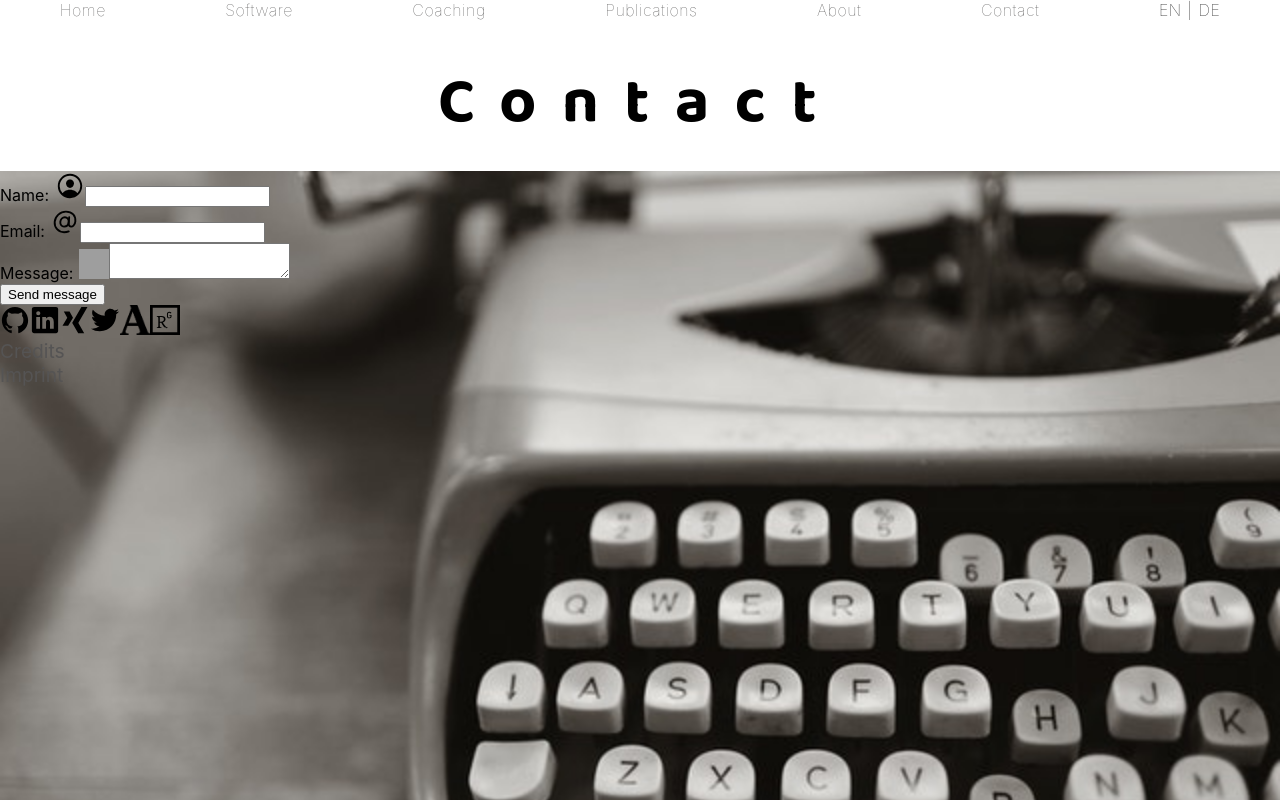
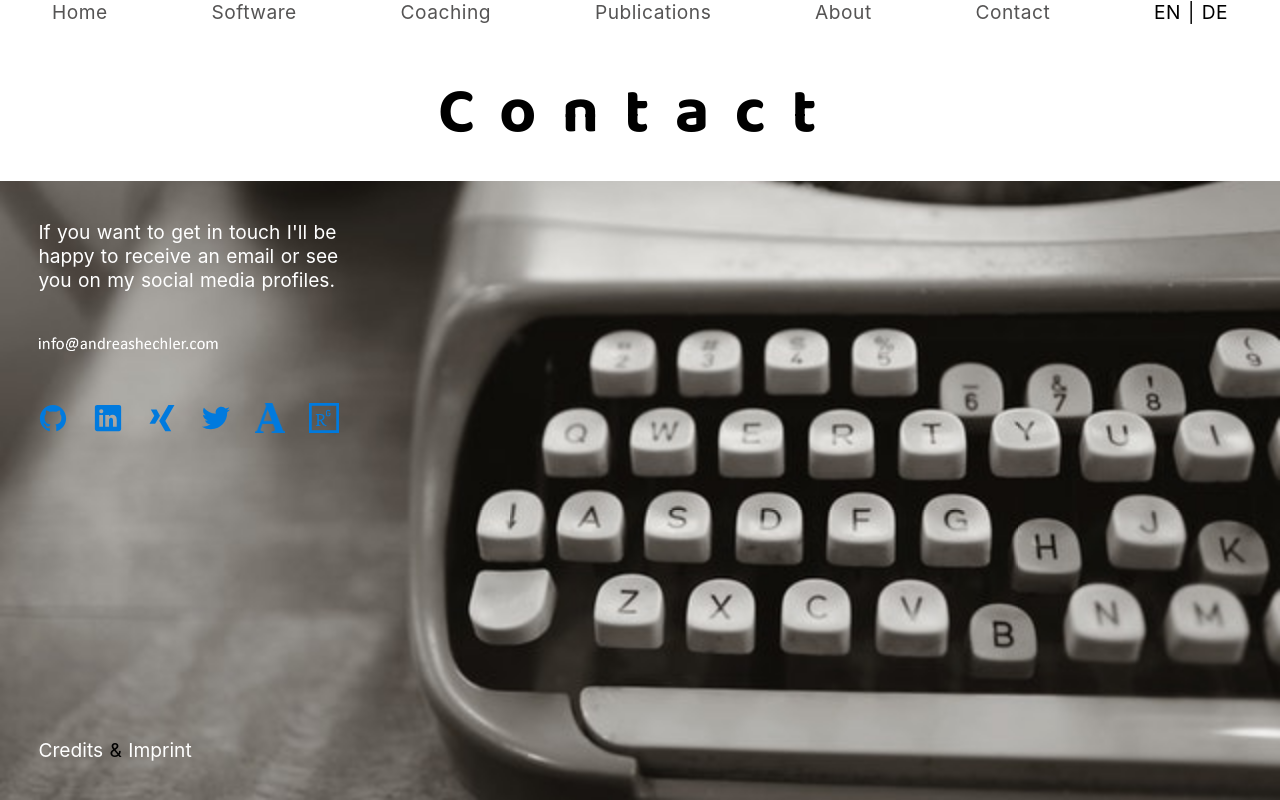
Before and after one commit to andy-9/portfolio, a Nuxt app: page /contact in a window 1280 px wide. Shown: the top 800 px of the page. Built offline with nearby package versions, Linux system fonts and the light colour scheme; grey boxes are pictures that could not be loaded.

Commit message:
styling of contact-site

```diff
--- a/assets/style.css
+++ b/assets/style.css
@@ -56,6 +56,10 @@ a:hover {
     text-decoration: underline;
 }
 
+.white {
+    color: white;
+}
+
 .margin-top-bottom-five-percent {
     margin: 5% 0;
 }
--- a/components/TheNavbar.vue
+++ b/components/TheNavbar.vue
@@ -49,11 +49,11 @@
 
 <style scoped>
 nav {
+    font-size: 1.2em;
     display: flex;
     justify-content: space-around;
     align-items: center;
     margin-bottom: 2em;
-    font-weight: lighter;
     letter-spacing: 0.5px;
 }
 </style>
--- a/pages/contact/credits.vue
+++ b/pages/contact/credits.vue
@@ -7,6 +7,8 @@
                 Checklist icon from Seekicon. Academia icon from Pinclipart. All
                 other icons by Ionicon icons. No changes were made.
             </p>
+            <p>Inspirations found on CSS-tricks, codepen.io, stack overflow.</p>
+            <p></p>
         </div>
     </div>
 </template>
--- a/pages/contact/index.vue
+++ b/pages/contact/index.vue
@@ -2,65 +2,20 @@
     <div id="contact-container">
         <h1>Contact</h1>
         <div class="content">
-            <form
-                name="contact"
-                heroku-honeypot="bot-field"
-                action="/contact/thanks"
-                method="post"
-                heroku
-            >
-                <input type="hidden" name="form-name" value="contact" />
-
-                <p class="hidden">
-                    <label
-                        >Don’t fill this out: <input name="bot-field"
-                    /></label>
+            <div class="flex-column info-left">
+                <p class="white">
+                    If you want to get in touch I'll be happy to receive an
+                    email or see you on my social media profiles.
                 </p>
-
                 <div>
-                    <label class="form-label" for="name">
-                        Name:
-                    </label>
                     <img
-                        src="/icons/person-circle-outline.svg"
-                        alt="icon for person"
-                        class="social-media-logo"
+                        src="/images/email.png"
+                        alt="Email-address Andreas Hechler"
+                        class="style-mail"
                     />
-                    <input id="name" class="form-field" name="name" />
                 </div>
 
-                <div>
-                    <label class="form-label" for="email">
-                        Email:
-                    </label>
-                    <img
-                        src="/icons/at-outline.svg"
-                        alt="@-icon for email"
-                        class="social-media-logo"
-                    />
-                    <input id="email" class="form-field" name="email" />
-                </div>
-
-                <div>
-                    <label class="form-label" for="message">
-                        Message:
-                    </label>
-                    <img
-                        src="/icons/pencil-outline.svg"
-                        alt="pen for textfield"
-                        class="social-media-logo"
-                    />
-                    <textarea
-                        id="message"
-                        class="form-field"
-                        name="message"
-                    ></textarea>
-                </div>
-
-                <input class="form-button" type="submit" value="Send message" />
-            </form>
-
-            <div class="social-media">
+                <div class="flex-row order-logos">
                     <a href="https://github.com/andy-9" target="_blank">
                         <img
                             src="/icons/logo-github.svg"
@@ -91,7 +46,10 @@
                         />
                     </a>
 
-                <a href="https://twitter.com/HechlerAndreas" target="_blank">
+                    <a
+                        href="https://twitter.com/HechlerAndreas"
+                        target="_blank"
+                    >
                         <img
                             src="/icons/logo-twitter.svg"
                             alt="twitter-logo"
@@ -120,16 +78,18 @@
                         />
                     </a>
                 </div>
+            </div>
 
-            <p>
-                <nuxt-link class="" :to="{ name: 'contact-credits' }" title=""
+            <p class="bottom">
+                <nuxt-link
+                    class="white"
+                    :to="{ name: 'contact-credits' }"
+                    title=""
                     >Credits</nuxt-link
                 >
-            </p>
-
-            <p>
+                &
                 <nuxt-link
-                    class=""
+                    class="white"
                     :to="{ name: 'contact-imprint' }"
                     title="legal notice"
                     >Imprint</nuxt-link
@@ -150,25 +110,80 @@ export default {
 }
 </script>
 
+<style>
+html,
+body,
+#__nuxt,
+#__layout,
+#__layout > div {
+    height: 100%;
+    display: flex;
+    flex-direction: column;
+}
+
+body > * {
+    flex-shrink: 0;
+}
+</style>
+
 <style scoped>
+#contact-container {
+    flex-grow: 1;
+    display: flex;
+    flex-direction: column;
+    /* flex-shrink: 0; */
+}
+
 .content {
-    height: 100vh;
+    padding: 3%;
     background-image: url(/images/typewriter.jpg);
     background-repeat: no-repeat;
     background-size: cover;
+    background-attachment: fixed;
+    flex-grow: 1;
+    display: flex;
+    flex-direction: column;
 }
 
-.hidden {
-    display: none;
+.info-left {
+    width: 25%;
+    /* height: 20%; */
+    justify-content: flex-start;
+    flex: 1 0 auto;
 }
+
+img.style-mail {
+    width: 60%;
+    margin: 15% 0;
+    filter: invert();
+}
+
+/* img.style-mail:hover {
+    width: 60%;
+    filter: invert(27%) sepia(51%) saturate(2878%) hue-rotate(190deg)
+        brightness(110%) contrast(100%);
+} */
 
 .social-media-logo {
     height: 30px;
     width: 30px;
-    color: black;
+    filter: invert(27%) sepia(51%) saturate(2878%) hue-rotate(190deg)
+        brightness(110%) contrast(100%);
+}
+
+.order-logos {
+    justify-content: space-between;
 }
 
 .social-media-logo:hover {
-    opacity: 0.5;
+    filter: invert();
+    /* opacity: 0.3; */
+    /* filter: invert(27%) sepia(51%) saturate(2878%) hue-rotate(346deg)
+        brightness(104%) contrast(97%); */
+}
+
+.bottom {
+    /* bottom: 0; */
+    flex-shrink: 0;
 }
 </style>
--- a/pages/index.vue
+++ b/pages/index.vue
@@ -149,20 +149,14 @@ export default {
     padding-top: 15px;
 }
 
-.social-media {
-    /* height: 100px; */
-    /* width: 100px; */
-    /* display: flex; */
-}
-
-.sm-container {
-    /* height: 100px; */
-    /* width: 100px; */
-}
-
 .social-media-logo {
     height: 30px;
     width: 30px;
+}
+
+.social-media-logo:hover {
+    filter: invert(27%) sepia(51%) saturate(2878%) hue-rotate(190deg)
+        brightness(110%) contrast(100%);
 }
 
 .button--green {
```
Lines whose indentation alone changed are shown as unchanged.
